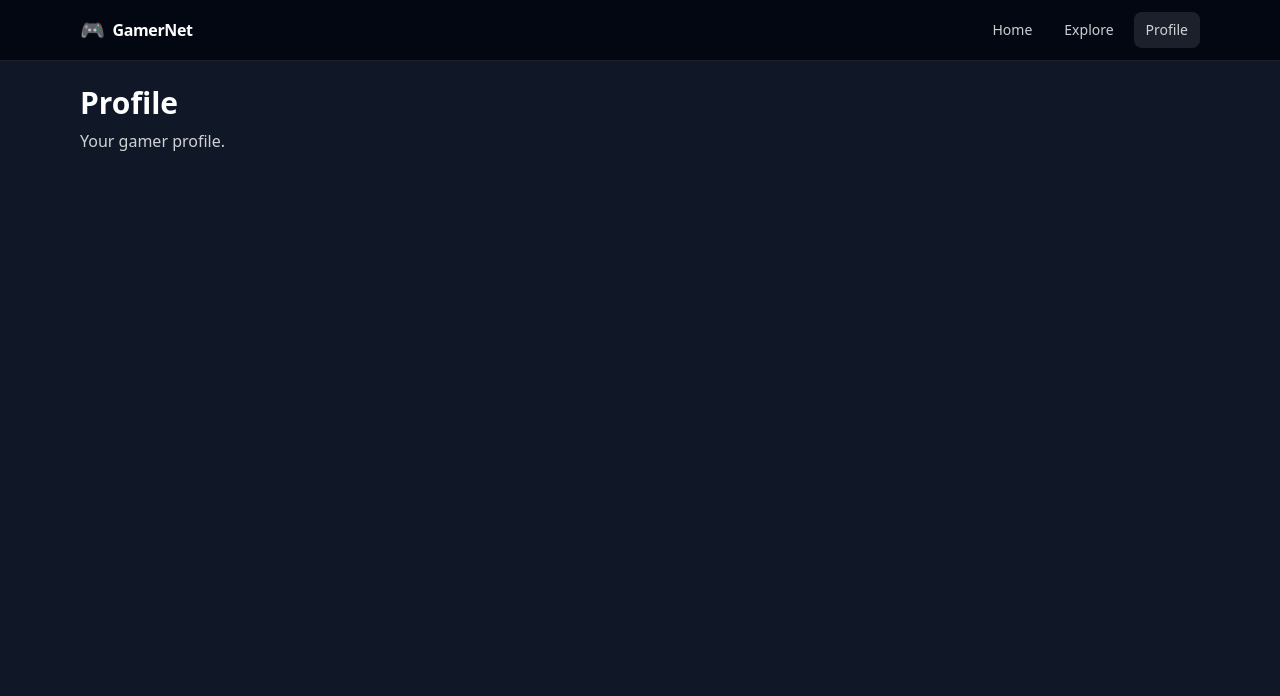
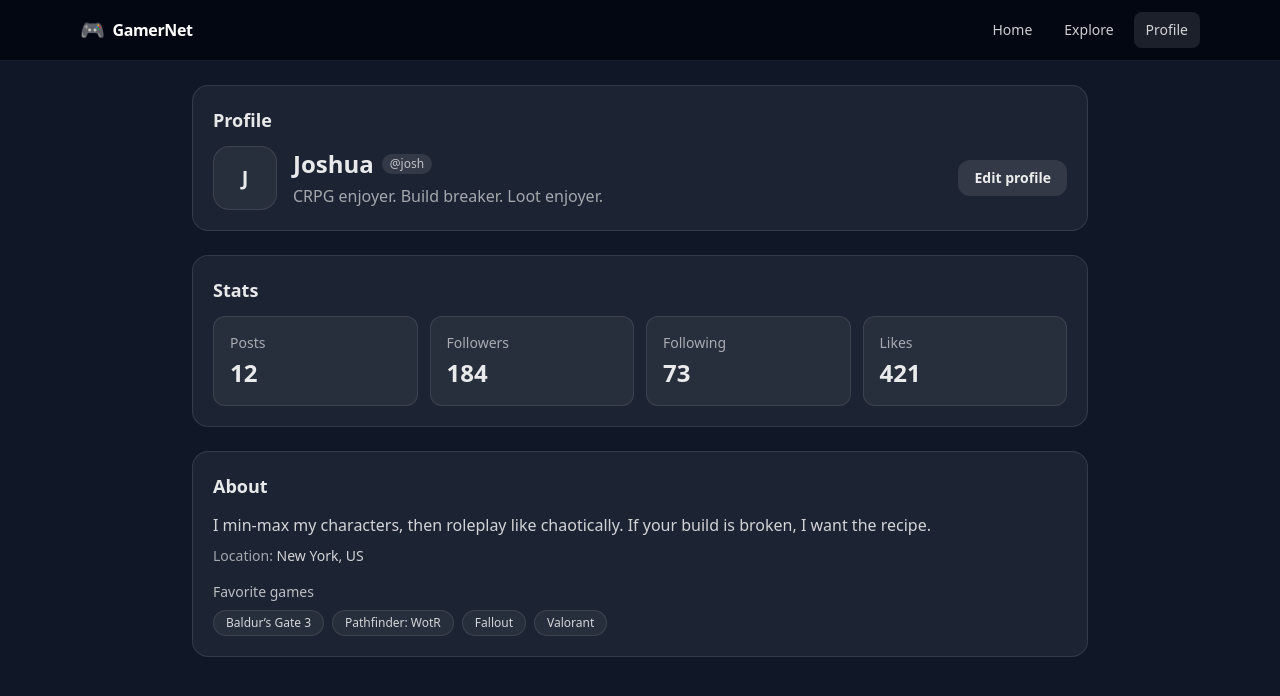
Before and after one commit to AlexKados/gamernet, a Vue app: page /profile in a window 1280 px wide. Shown: the top 696 px of the page. Built offline with nearby package versions, Linux system fonts and the light colour scheme.

Commit message:
feat: add profile page and components

```diff
--- /dev/null
+++ b/src/components/profile/EditProfileForm.vue
@@ -0,0 +1,93 @@
+<template>
+  <form class="space-y-4" @submit.prevent="submit">
+    <div class="grid gap-3 md:grid-cols-2">
+      <label class="block">
+        <div class="mb-1 text-sm text-white/70">Name</div>
+        <input v-model="form.name" class="w-full rounded-xl border border-white/10 bg-white/5 px-3 py-2 text-white/90 outline-none focus:border-white/20" />
+      </label>
+
+      <label class="block">
+        <div class="mb-1 text-sm text-white/70">Handle</div>
+        <input v-model="form.handle" class="w-full rounded-xl border border-white/10 bg-white/5 px-3 py-2 text-white/90 outline-none focus:border-white/20" />
+      </label>
+    </div>
+
+    <label class="block">
+      <div class="mb-1 text-sm text-white/70">Tagline</div>
+      <input v-model="form.tagline" class="w-full rounded-xl border border-white/10 bg-white/5 px-3 py-2 text-white/90 outline-none focus:border-white/20" />
+    </label>
+
+    <label class="block">
+      <div class="mb-1 text-sm text-white/70">Bio</div>
+      <textarea v-model="form.bio" rows="3" class="w-full rounded-xl border border-white/10 bg-white/5 px-3 py-2 text-white/90 outline-none focus:border-white/20"></textarea>
+    </label>
+
+    <div class="grid gap-3 md:grid-cols-2">
+      <label class="block">
+        <div class="mb-1 text-sm text-white/70">Location</div>
+        <input v-model="form.location" class="w-full rounded-xl border border-white/10 bg-white/5 px-3 py-2 text-white/90 outline-none focus:border-white/20" />
+      </label>
+
+      <label class="block">
+        <div class="mb-1 text-sm text-white/70">Favorite games (comma separated)</div>
+        <input v-model="gamesText" class="w-full rounded-xl border border-white/10 bg-white/5 px-3 py-2 text-white/90 outline-none focus:border-white/20" />
+      </label>
+    </div>
+
+    <div class="flex justify-end gap-2 pt-2">
+      <button type="button" class="rounded-xl bg-white/10 px-4 py-2 text-sm font-semibold text-white/90 hover:bg-white/15" @click="$emit('cancel')">
+        Cancel
+      </button>
+      <button type="submit" class="rounded-xl bg-indigo-500/30 px-4 py-2 text-sm font-semibold text-white/90 hover:bg-indigo-500/40">
+        Save
+      </button>
+    </div>
+  </form>
+</template>
+
+<script setup>
+import { reactive, ref, watch } from "vue"
+
+const props = defineProps({
+  initial: { type: Object, required: true },
+})
+
+const emit = defineEmits(["submit", "cancel"])
+
+const form = reactive({
+  name: "",
+  handle: "",
+  tagline: "",
+  bio: "",
+  location: "",
+  games: [],
+})
+
+const gamesText = ref("")
+
+watch(
+  () => props.initial,
+  (v) => {
+    form.name = v.name || ""
+    form.handle = v.handle || ""
+    form.tagline = v.tagline || ""
+    form.bio = v.bio || ""
+    form.location = v.location || ""
+    form.games = Array.isArray(v.games) ? v.games : []
+    gamesText.value = form.games.join(", ")
+  },
+  { immediate: true }
+)
+
+function submit() {
+  const games = gamesText.value
+    .split(",")
+    .map(s => s.trim())
+    .filter(Boolean)
+
+  emit("submit", {
+    ...form,
+    games,
+  })
+}
+</script>
--- /dev/null
+++ b/src/components/profile/EditProfileModal.vue
@@ -0,0 +1,28 @@
+<template>
+  <div class="fixed inset-0 z-50 grid place-items-center bg-black/60 p-4">
+    <div class="w-full max-w-xl rounded-2xl border border-white/10 bg-slate-950 p-5">
+      <div class="mb-4 flex items-center justify-between">
+        <h3 class="text-lg font-semibold text-white/90">Edit profile</h3>
+        <button class="rounded-lg bg-white/10 px-3 py-1 text-sm text-white/80 hover:bg-white/15" @click="$emit('close')">
+          Close
+        </button>
+      </div>
+
+      <EditProfileForm
+        :initial="initial"
+        @submit="(payload) => $emit('save', payload)"
+        @cancel="$emit('close')"
+      />
+    </div>
+  </div>
+</template>
+
+<script setup>
+import EditProfileForm from "./EditProfileForm.vue"
+
+defineProps({
+  initial: { type: Object, required: true },
+})
+
+defineEmits(["close", "save"])
+</script>
--- /dev/null
+++ b/src/components/profile/GameTagList.vue
@@ -0,0 +1,17 @@
+<template>
+  <div class="flex flex-wrap gap-2">
+    <span
+      v-for="g in games"
+      :key="g"
+      class="rounded-full border border-white/10 bg-white/5 px-3 py-1 text-xs text-white/80"
+    >
+      {{ g }}
+    </span>
+  </div>
+</template>
+
+<script setup>
+defineProps({
+  games: { type: Array, required: true },
+})
+</script>
--- /dev/null
+++ b/src/components/profile/ProfileBio.vue
@@ -0,0 +1,15 @@
+<template>
+  <div class="space-y-2 text-white/80">
+    <p class="leading-relaxed">{{ bio }}</p>
+    <div class="text-sm text-white/60">
+      Location: <span class="text-white/80">{{ location }}</span>
+    </div>
+  </div>
+</template>
+
+<script setup>
+defineProps({
+  bio: { type: String, required: true },
+  location: { type: String, required: true },
+})
+</script>
--- /dev/null
+++ b/src/components/profile/ProfileHeader.vue
@@ -0,0 +1,45 @@
+<template>
+  <div class="flex items-center gap-4">
+    <div
+      class="flex h-16 w-16 items-center justify-center rounded-2xl border border-white/10 bg-white/5 text-xl font-bold text-white/90"
+      :title="user.name"
+    >
+      {{ initials }}
+    </div>
+
+    <div class="flex-1">
+      <div class="flex items-center gap-2">
+        <h1 class="text-2xl font-bold text-white/90">{{ user.name }}</h1>
+        <span class="rounded-full bg-white/10 px-2 py-0.5 text-xs text-white/70">
+          @{{ user.handle }}
+        </span>
+      </div>
+      <p class="mt-1 text-white/60">{{ user.tagline }}</p>
+    </div>
+
+    <button
+      class="rounded-xl bg-white/10 px-4 py-2 text-sm font-semibold text-white/90 hover:bg-white/15"
+      @click="$emit('edit')"
+    >
+      Edit profile
+    </button>
+  </div>
+</template>
+
+<script setup>
+const props = defineProps({
+  user: {
+    type: Object,
+    required: true,
+  },
+})
+
+defineEmits(["edit"])
+
+const initials = computed(() => {
+  const parts = (props.user.name || "").trim().split(/\s+/)
+  return parts.slice(0, 2).map(p => p[0]?.toUpperCase()).join("") || "GN"
+})
+
+import { computed } from "vue"
+</script>
--- /dev/null
+++ b/src/components/profile/ProfileStats.vue
@@ -0,0 +1,16 @@
+<template>
+  <div class="grid grid-cols-2 gap-3 md:grid-cols-4">
+    <StatCard label="Posts" :value="stats.posts" />
+    <StatCard label="Followers" :value="stats.followers" />
+    <StatCard label="Following" :value="stats.following" />
+    <StatCard label="Likes" :value="stats.likes" />
+  </div>
+</template>
+
+<script setup>
+import StatCard from "./StatCard.vue"
+
+defineProps({
+  stats: { type: Object, required: true },
+})
+</script>
--- /dev/null
+++ b/src/components/profile/SectionCard.vue
@@ -0,0 +1,15 @@
+<template>
+  <section class="rounded-2xl border border-white/10 bg-white/5 p-5">
+    <div class="mb-3 flex items-center justify-between">
+      <h2 class="text-lg font-semibold text-white/90">{{ title }}</h2>
+      <slot name="actions" />
+    </div>
+    <slot />
+  </section>
+</template>
+
+<script setup>
+defineProps({
+  title: { type: String, required: true },
+})
+</script>
--- /dev/null
+++ b/src/components/profile/StatCard.vue
@@ -0,0 +1,13 @@
+<template>
+  <div class="rounded-xl border border-white/10 bg-white/5 p-4">
+    <div class="text-sm text-white/60">{{ label }}</div>
+    <div class="mt-1 text-2xl font-bold text-white/90">{{ value }}</div>
+  </div>
+</template>
+
+<script setup>
+defineProps({
+  label: { type: String, required: true },
+  value: { type: [String, Number], required: true },
+})
+</script>
--- a/src/pages/Profile.vue
+++ b/src/pages/Profile.vue
@@ -1,6 +1,65 @@
 <template>
-  <section class="space-y-2">
-    <h1 class="text-3xl font-bold">Profile</h1>
-    <p class="text-white/80">Your gamer profile.</p>
-  </section>
+  <div class="mx-auto max-w-4xl space-y-6">
+    <SectionCard title="Profile">
+      <ProfileHeader :user="user" @edit="isEditing = true" />
+    </SectionCard>
+
+    <SectionCard title="Stats">
+      <ProfileStats :stats="stats" />
+    </SectionCard>
+
+    <SectionCard title="About">
+      <ProfileBio :bio="user.bio" :location="user.location" />
+      <div class="mt-4">
+        <div class="mb-2 text-sm text-white/70">Favorite games</div>
+        <GameTagList :games="user.games" />
+      </div>
+    </SectionCard>
+
+    <EditProfileModal
+      v-if="isEditing"
+      :initial="user"
+      @close="isEditing = false"
+      @save="saveProfile"
+    />
+  </div>
 </template>
+
+<script setup>
+import { reactive, ref } from "vue"
+import SectionCard from "../components/profile/SectionCard.vue"
+import ProfileHeader from "../components/profile/ProfileHeader.vue"
+import ProfileStats from "../components/profile/ProfileStats.vue"
+import ProfileBio from "../components/profile/ProfileBio.vue"
+import GameTagList from "../components/profile/GameTagList.vue"
+import EditProfileModal from "../components/profile/EditProfileModal.vue"
+
+const isEditing = ref(false)
+
+const user = reactive({
+  name: "Joshua",
+  handle: "josh",
+  tagline: "CRPG enjoyer. Build breaker. Loot enjoyer.",
+  bio: "I min-max my characters, then roleplay like chaotically. If your build is broken, I want the recipe.",
+  location: "New York, US",
+  games: ["Baldur’s Gate 3", "Pathfinder: WotR", "Fallout", "Valorant"],
+})
+
+const stats = reactive({
+  posts: 12,
+  followers: 184,
+  following: 73,
+  likes: 421,
+})
+
+function saveProfile(payload) {
+  user.name = payload.name
+  user.handle = payload.handle
+  user.tagline = payload.tagline
+  user.bio = payload.bio
+  user.location = payload.location
+  user.games = payload.games
+
+  isEditing.value = false
+}
+</script>
```
